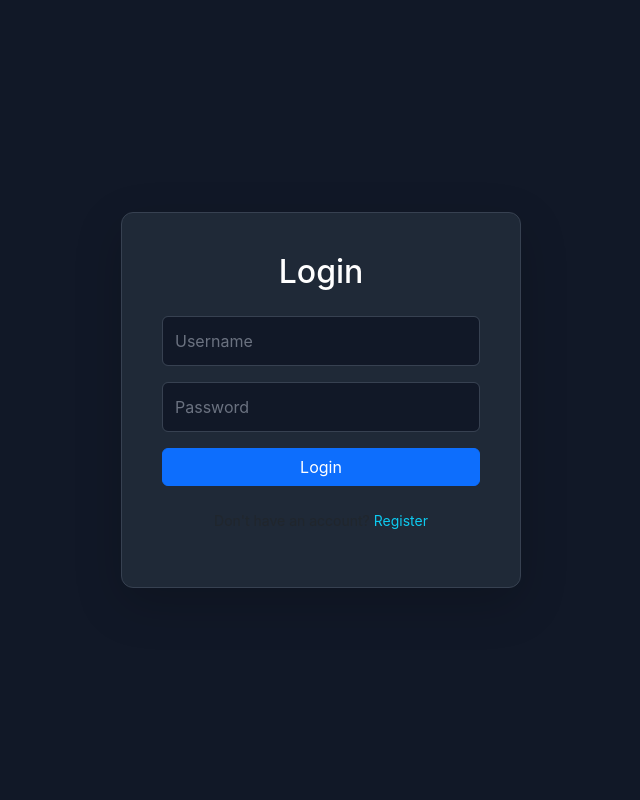
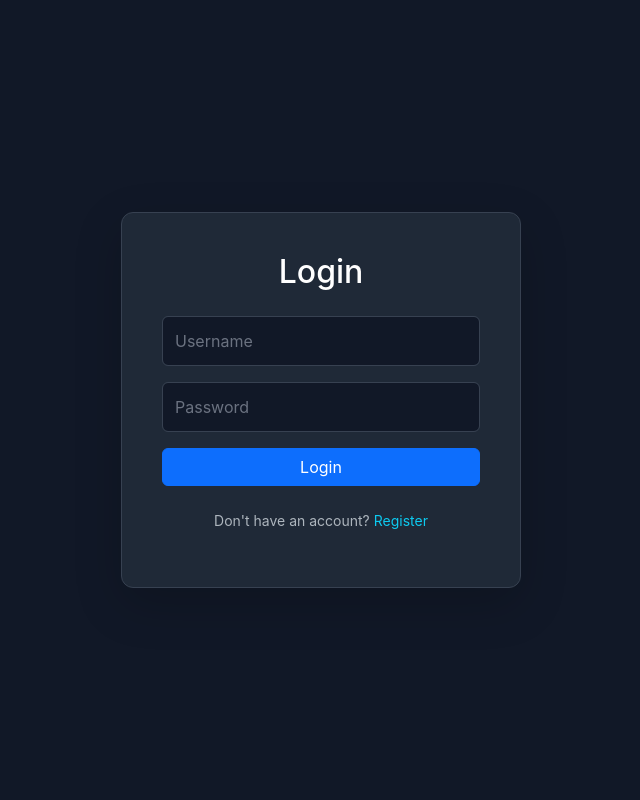
Before and after one commit to Dembem1/Cryptocurrency-Trading-Simulator, a Flask app: page / in a window 1280 px wide. Shown: the whole page, without its empty margins (319-959 px from the left). Run offline with Flask 3, Linux system fonts and the light colour scheme.

Commit message:
apply light-on-dark theme with readability patches for tables

```diff
--- a/static/style.css
+++ b/static/style.css
@@ -1,4 +1,4 @@
-/* General Body */
+/* General body */
 body {
     background-color: #111827;
     color: #e5e7eb;
@@ -7,7 +7,7 @@ body {
     margin: 0;
 }
 
-/* Layout Structure */
+/* Layout structure */
 .sidebar {
     height: 100vh;
     background-color: #1f2937; /* sidebar */
@@ -98,7 +98,7 @@ input:-webkit-autofill:focus {
     --bs-table-border-color: #374151;
 }
 
-/* Financial Indicators */
+/* Financial indicators */
 .text-success { color: #10b981 !important; } /* profit/ROI */
 .text-danger { color: #ef4444 !important; }  /* loss */
 .badge { font-weight: 600; padding: 0.5em 0.8em; }
@@ -120,3 +120,51 @@ input:-webkit-autofill:focus {
 ::-webkit-scrollbar-thumb:hover {
     background: #4b5563;
 }
+
+/* Theme variables */
+:root {
+    --text-light: #f8f9fa;
+    --text-white: #ffffff;
+    --text-muted-light: #adb5bd;
+    --text-dark: #1a1a1a;
+    --text-muted-dark: #4b5563;
+    --bg-white: #ffffff;
+}
+
+/* General light text theme */
+.card-body, .card-title, .card-text,
+.list-group-item, .nav-link,
+label, .form-label, .input-group-text {
+    color: var(--text-light) !important;
+}
+
+.text-muted, .small, span.text-secondary {
+    color: var(--text-muted-light) !important;
+}
+
+/* Light background contexts */
+.table,
+.table :is(td, th, thead th, tbody tr td) {
+    background-color: var(--bg-white) !important;
+    color: var(--text-dark) !important;
+    border-color: #dee2e6 !important;
+}
+
+/* Specific overrides for bold text and titles within light containers */
+.table :is(h5, h6, b, strong),
+.bg-light h5,
+.bg-white h5,
+.coin-name,
+.coin-symbol {
+    color: var(--text-dark) !important;
+}
+
+/* improving readability for muted text on light backgrounds */
+.table .text-muted {
+    color: var(--text-muted-dark) !important;
+}
+
+/* Safety patch */
+.alert, .alert-heading, .alert p {
+    color: #0f172a !important;
+}
```
